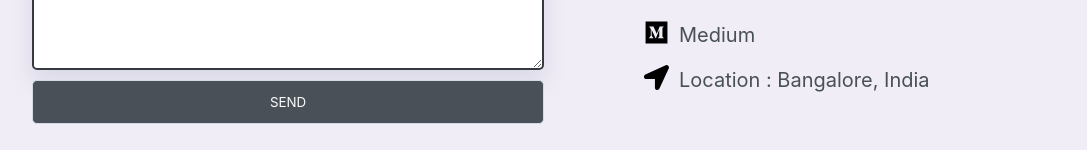
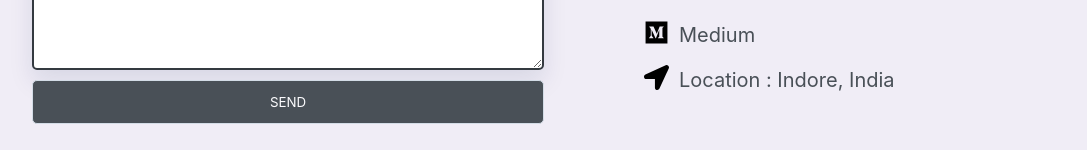
Before and after one commit to Vishal-080/vishalrathod_portfolio, a React (Create React App) app in the folder portfolio/: page / in a window 1280 px wide. Shown: the part 4468-4618 px from the top of the page, without its empty margins (96-1183 px from the left). Built offline with nearby package versions, Linux system fonts and the light colour scheme; no server answers; a web font is replaced by a local one.

Commit message:
Location Updated

```diff
--- a/portfolio/src/Components/Contact/Contact.jsx
+++ b/portfolio/src/Components/Contact/Contact.jsx
@@ -70,8 +70,8 @@ const footerData = [
   {
     id: 6,
     title: "Address",
-    display: "Location : Bangalore, India",
-    link: "Bangalore, India",
+    display: "Location : Indore, India",
+    link: "Indore, India",
     icon: <FaLocationArrow className="commonIconsFooter" />
   },
   // {
```
